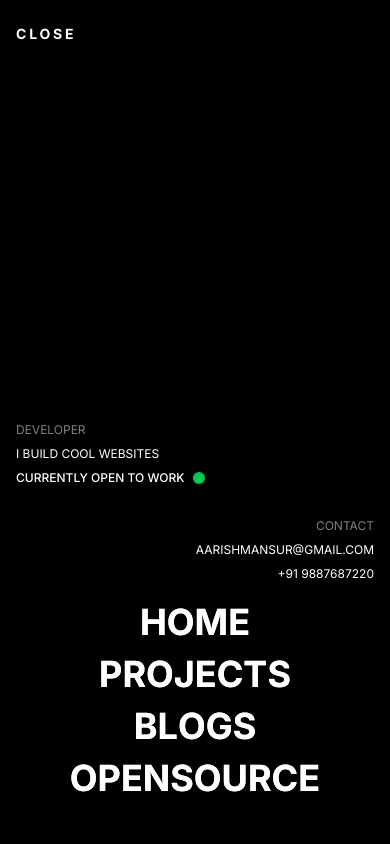
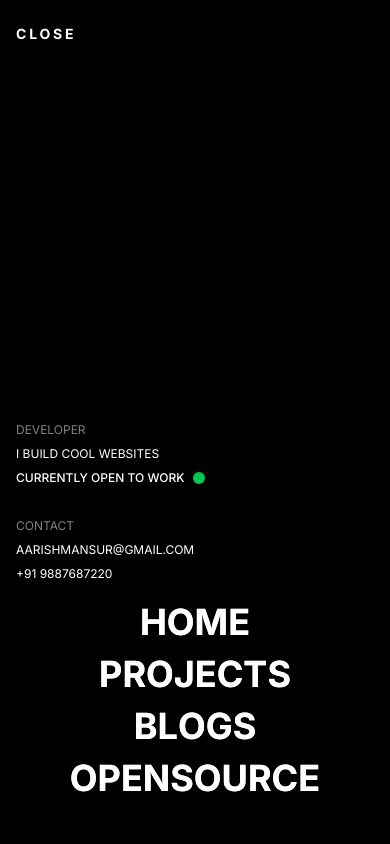
Before and after one commit to AarishMansur/Portfolio-new, a Next.js app: page /OpenSource in a window 390 px wide. Both pictures are taken after a click on the element "MENU". Shown: the top 844 px of the page. Built offline with nearby package versions, Linux system fonts and the light colour scheme.

Commit message:
made menu responsive

```diff
--- a/components/MenuOverlay.tsx
+++ b/components/MenuOverlay.tsx
@@ -270,7 +270,7 @@ const MenuOverlay = ({ isMenuOpen, toggleMenu }: MenuOverlayProps) => {
                         </span>
                     </p>
                 </div>
-                <div className="flex flex-col gap-2 text-xs uppercase text-right">
+                <div className="flex flex-col gap-2 text-xs uppercase sm:text-right">
                     <p className="opacity-50">Contact</p>
                     <p>aarishmansur@gmail.com</p>
                     <p>+91 9887687220</p>
```
